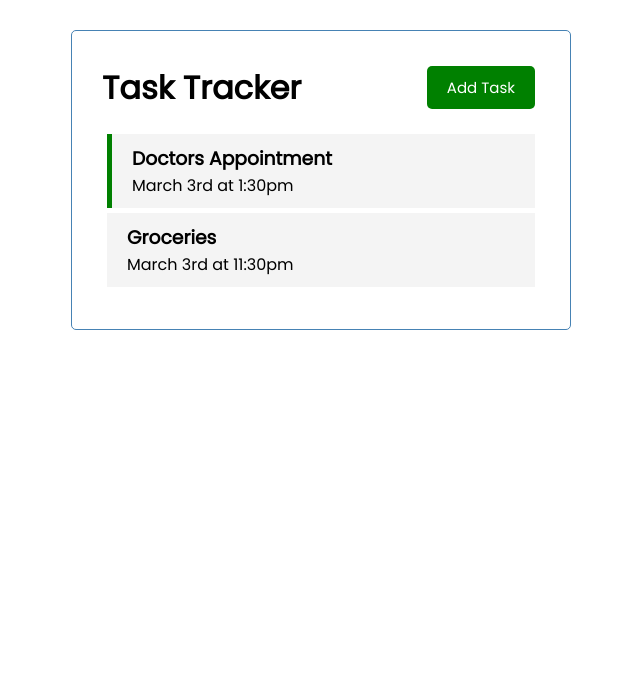
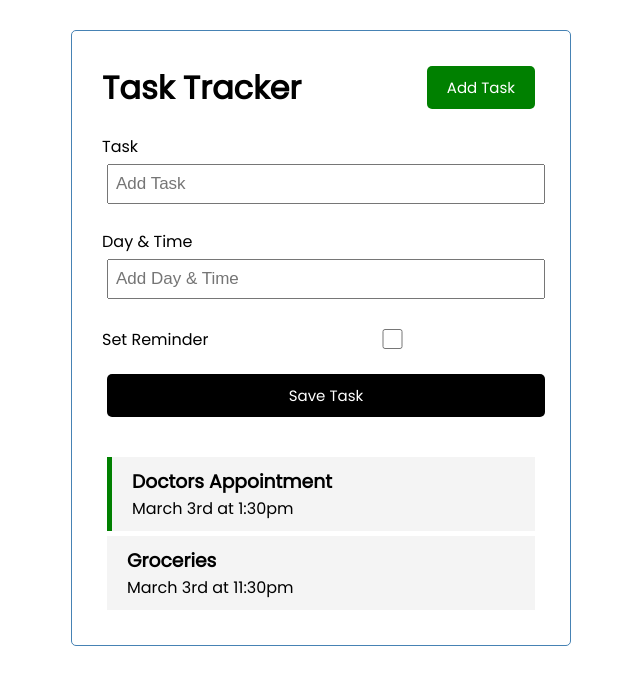
Before and after one commit to danihazler/task-tracker, a Vue app: page / in a window 1280 px wide. Shown: the top 684 px of the page, without its empty margins (319-959 px from the left). Built offline with nearby package versions, Linux system fonts and the light colour scheme; the HTML template or start-up script is replaced by a standard one.

Commit message:
Add add tack component

```diff
--- a/src/App.vue
+++ b/src/App.vue
@@ -1,6 +1,7 @@
 <template>
   <div class="container">
-    <Header title="Task Tracker"/>
+    <Header title="Task Tracker" />
+    <AddTask @add-task='addTask' />
     <Tasks :tasks="tasks" @delete-task='deleteTask' />
   </div>
 </template>
@@ -8,12 +9,14 @@
 <script>
 import Header from './components/header';
 import Tasks from './components/tasks';
+import AddTask from './components/add-task';
 
 export default {
   name: 'App',
   components: {
     Header,
     Tasks,
+    AddTask
   },
   data() {
     return {
@@ -42,6 +45,9 @@
       if(confirm('Are you sure?')){
         this.tasks = this.tasks.filter(task => task.id !== id);
       }
+    },
+    addTask(task) {
+      this.tasks = [...this.tasks, task];
     }
   }
 }
--- /dev/null
+++ b/src/components/add-task/index.vue
@@ -0,0 +1,96 @@
+<template>
+    <form @submit="onSubmit" class="add-form">
+        <div class="form-control">
+            <label for='task-text'>Task</label>
+            <input type="text" v-model="text" name="text" placeholder="Add Task" id='task-text' />
+        </div>
+        <div class="form-control">
+            <label for='date'>Day & Time</label>
+            <input
+                type="text"
+                v-model="day"
+                name="day"
+                placeholder="Add Day & Time"
+                id='date'
+            />
+        </div>
+        <div class="form-control form-control-check">
+            <label for='reminder'>Set Reminder</label>
+            <input type="checkbox" v-model="reminder" name="reminder" id='reminder'/>
+        </div>
+        <input type="submit" value="Save Task" class="btn btn-block" />
+    </form>
+</template>
+
+<script>
+    export default {
+        name: 'AddTask',
+        data() {
+            return {
+                text: '',
+                day: '',
+                reminder: false
+            }
+        },
+        methods: {
+            onSubmit(evt) {
+                evt.preventDefault();
+
+                if(!this.text) {
+                    alert('Please add a task');
+                    return;
+                }
+
+                const newTask = {
+                    id: Math.floor(Math.random() * 100000),
+                    text: this.text,
+                    day: this.day,
+                    reminder: this.reminder
+                }
+
+                this.$emit('add-task', newTask);
+
+                this.text = '';
+                this.day = '';
+                this.reminder= false;
+            }
+        }
+    }
+</script>
+
+<style scoped>
+    .add-form {
+        margin-bottom: 40px;
+    }
+
+    .form-control {
+        margin: 20px 0;
+    }
+
+    .form-control label {
+        display: block;
+    }
+
+    .form-control input {
+        width: 100%;
+        height: 40px;
+        margin: 5px;
+        padding: 3px 7px;
+        font-size: 17px;
+    }
+
+    .form-control-check {
+        display: flex;
+        align-items: center;
+        justify-content: space-between;
+    }
+
+    .form-control-check label {
+        flex: 1;
+    }
+
+    .form-control-check input {
+        flex: 2;
+        height: 20px;
+    }
+</style>
```
Also changed, not shown: src/components/tasks/index.vue (line endings or trailing spaces).
